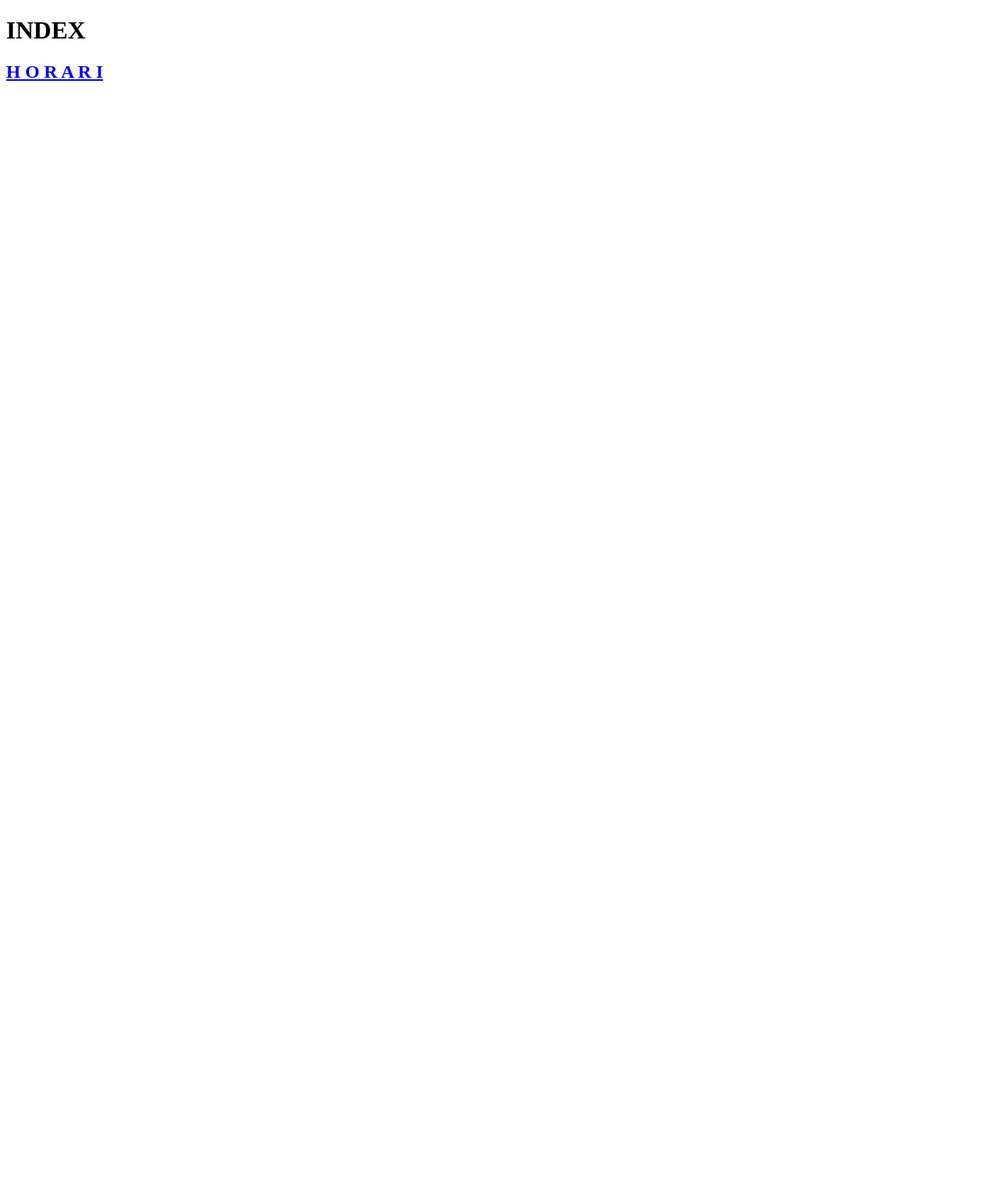
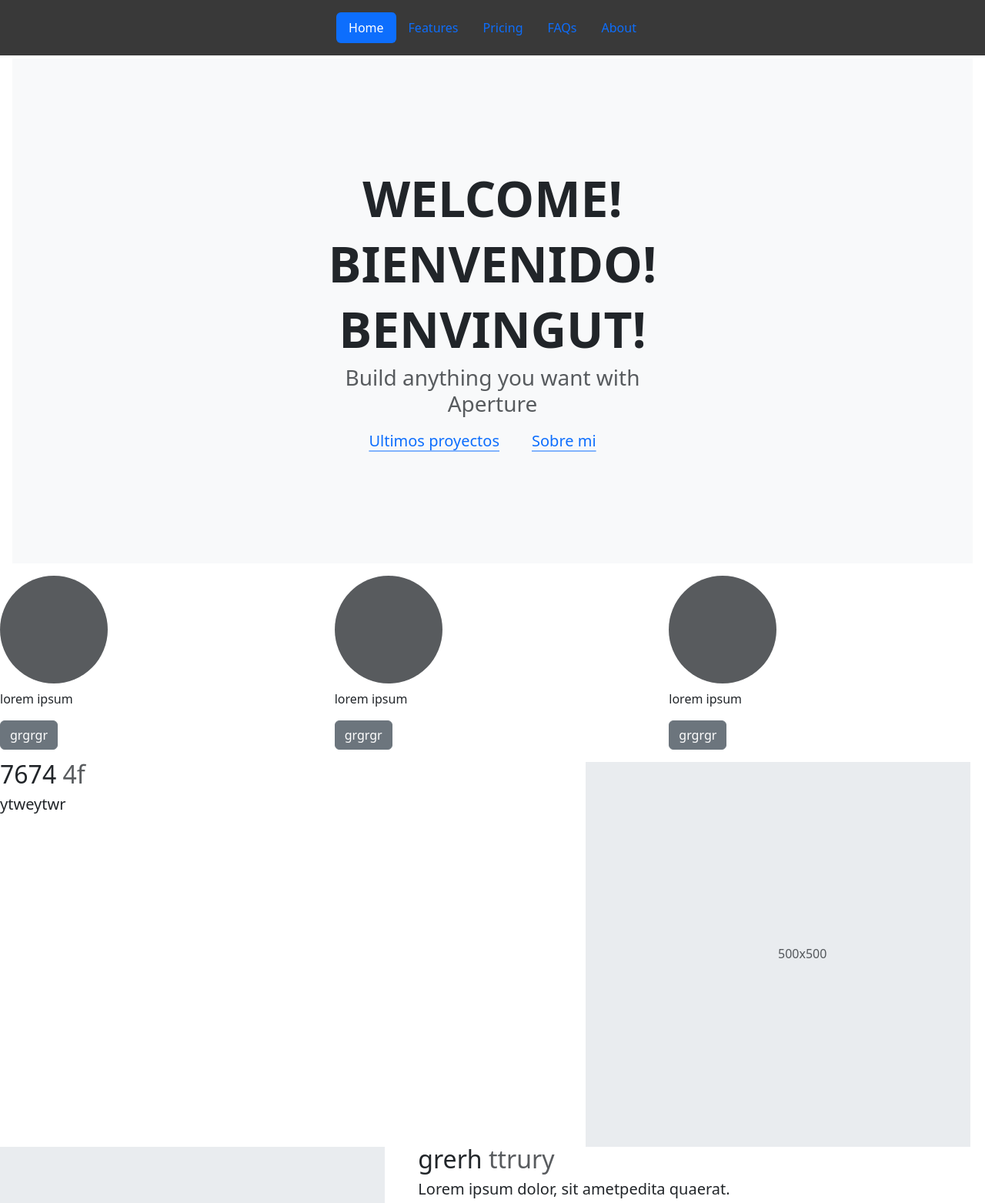
Before and after one commit to AaronPuertollano/demo, a website built with Parcel: page index.html in a window 1280 px wide. Shown: the top 1563 px of the page at 77% size. Before the commit the page ends 800 px from the top, so only its background shows below. Built offline with nearby package versions, Linux system fonts and the light colour scheme.

Commit message:
inicio web e imagenes

```diff
--- a/index.html
+++ b/index.html
@@ -5,15 +5,105 @@
     <meta name="viewport" content="width=device-width, initial-scale=1.0">
     <title>Aaron Index DIW</title>
     <link rel="stylesheet" href="style.css">
+    <link href="https://cdn.jsdelivr.net/npm/bootstrap@5.3.2/dist/css/bootstrap.min.css" rel="stylesheet" integrity="sha384-T3c6CoIi6uLrA9TneNEoa7RxnatzjcDSCmG1MXxSR1GAsXEV/Dwwykc2MPK8M2HN" crossorigin="anonymous">
 </head>
 <body>
-    <h1>
-        INDEX
-        <i style="color: rgba(12,25,180,1);"></i>
-    </h1>
 
-    <h2>
-        <a href="./taula/taula.html">H O R A R I</a>
-    </h2>
+  <header>
+    <div>
+      <header class="d-flex justify-content-center py-3">
+        <ul class="nav nav-pills">
+          <li class=""><a href="#" class="nav-link active" aria-current="page">Home</a></li>
+          <li class="nav-item"><a href="#" class="nav-link">Features</a></li>
+          <li class="nav-item"><a href="#" class="nav-link">Pricing</a></li>
+          <li class="nav-item"><a href="#" class="nav-link">FAQs</a></li>
+          <li class="nav-item"><a href="#" class="nav-link">About</a></li>
+        </ul>
+      </header>
+    </div>
+  </header>
+
+    <div class="position-relative overflow-hidden p-3 p-md-5 m-md-3 text-center bg-body-tertiary">
+        <div class="col-md-6 p-lg-5 mx-auto my-5">
+          <h1 class="display-3 fw-bold">WELCOME!</h1>
+          <h1 class="display-3 fw-bold">BIENVENIDO!</h1>
+          <h1 class="display-3 fw-bold">BENVINGUT!</h1>
+          <h3 class="fw-normal text-muted mb-3">Build anything you want with Aperture</h3>
+          <div class="d-flex gap-3 justify-content-center lead fw-normal">
+            <a class="icon-link" href="#">
+              Ultimos proyectos
+              <svg class="bi"><use xlink:href="#chevron-right"/></svg>
+            </a>
+            <a class="icon-link" href="#">
+              Sobre mi
+              <svg class="bi"><use xlink:href="#chevron-right"/></svg>
+            </a>
+          </div>
+        </div>
+    </div>
+
+
+    <div class="row">
+        <div class="col-lg-4">
+          <svg class="bd-placeholder-img rounded-circle" width="140" height="140" xmlns="http://www.w3.org/2000/svg" role="img" aria-label="Placeholder" preserveAspectRatio="xMidYMid slice" focusable="false"><title>Placeholder</title><rect width="100%" height="100%" fill="var(--bs-secondary-color)"/></svg>
+          <h2 class="fw-normal"></h2>
+          <p>lorem ipsum</p>
+          <p><a class="btn btn-secondary" href="#">grgrgr</a></p>
+        </div><!-- /.col-lg-4 -->
+        <div class="col-lg-4">
+            <svg class="bd-placeholder-img rounded-circle" width="140" height="140" xmlns="http://www.w3.org/2000/svg" role="img" aria-label="Placeholder" preserveAspectRatio="xMidYMid slice" focusable="false"><title>Placeholder</title><rect width="100%" height="100%" fill="var(--bs-secondary-color)"/></svg>
+            <h2 class="fw-normal"></h2>
+            <p>lorem ipsum</p>
+            <p><a class="btn btn-secondary" href="#">grgrgr</a></p>
+          </div><!-- /.col-lg-4 --><div class="col-lg-4">
+            <svg class="bd-placeholder-img rounded-circle" width="140" height="140" xmlns="http://www.w3.org/2000/svg" role="img" aria-label="Placeholder" preserveAspectRatio="xMidYMid slice" focusable="false"><title>Placeholder</title><rect width="100%" height="100%" fill="var(--bs-secondary-color)"/></svg>
+            <h2 class="fw-normal"></h2>
+            <p>lorem ipsum</p>
+            <p><a class="btn btn-secondary" href="#">grgrgr</a></p>
+          </div><!-- /.col-lg-4 -->
+    </div>
+
+
+    <div class="row featurette">
+        <div class="col-md-7">
+          <h2 class="featurette-heading fw-normal lh-1">7674<span class="text-body-secondary"> 4f</span></h2>
+          <p class="lead">ytweytwr</p>
+        </div>
+        <div class="col-md-5">
+          <svg class="bd-placeholder-img bd-placeholder-img-lg featurette-image img-fluid mx-auto" width="500" height="500" xmlns="http://www.w3.org/2000/svg" role="img" aria-label="Placeholder: 500x500" preserveAspectRatio="xMidYMid slice" focusable="false"><title>Placeholder</title><rect width="100%" height="100%" fill="var(--bs-secondary-bg)"/><text x="50%" y="50%" fill="var(--bs-secondary-color)" dy=".3em">500x500</text></svg>
+        </div>
+      </div>
+
+      <div class="row featurette">
+        <div class="col-md-7 order-md-2">
+          <h2 class="featurette-heading fw-normal lh-1">grerh<span class="text-body-secondary"> ttrury</span></h2>
+          <p class="lead">Lorem ipsum dolor, sit ametpedita quaerat.</p>
+        </div>
+        <div class="col-md-5 order-md-1">
+          <svg class="bd-placeholder-img bd-placeholder-img-lg featurette-image img-fluid mx-auto" width="500" height="500" xmlns="http://www.w3.org/2000/svg" role="img" aria-label="Placeholder: 500x500" preserveAspectRatio="xMidYMid slice" focusable="false"><title>Placeholder</title><rect width="100%" height="100%" fill="var(--bs-secondary-bg)"/><text x="50%" y="50%" fill="var(--bs-secondary-color)" dy=".3em">500x500</text></svg>
+        </div>
+      </div>
+
+
+
+    <div class="container">
+        <footer class="d-flex flex-wrap justify-content-between align-items-center py-3 my-4 border-top">
+          <div class="col-md-4 d-flex align-items-center">
+            <a href="/" class="mb-3 me-2 mb-md-0 text-body-secondary text-decoration-none lh-1">
+              <svg class="bi" width="30" height="24"><use xlink:href="#bootstrap"/></svg>
+            </a>
+            <span class="mb-3 mb-md-0">&copy; 2024 Company, Inc</span>
+          </div>
+
+          <ul class="nav col-md-4 justify-content-end list-unstyled d-flex">
+            <li class="ms-3"><a class="text-body-secondary" href="#"><svg class="bi" width="24" height="24"><use xlink:href="#twitter"/></svg></a></li>
+            <li class="ms-3"><a class="text-body-secondary" href="#"><svg class="bi" width="24" height="24"><use xlink:href="#instagram"/></svg></a></li>
+            <li class="ms-3"><a class="text-body-secondary" href="#"><svg class="bi" width="24" height="24"><use xlink:href="#facebook"/></svg></a></li>
+          </ul>
+        </footer>
+    </div>
+
+
+<script src="https://cdn.jsdelivr.net/npm/bootstrap@5.3.2/dist/js/bootstrap.bundle.min.js" integrity="sha384-C6RzsynM9kWDrMNeT87bh95OGNyZPhcTNXj1NW7RuBCsyN/o0jlpcV8Qyq46cDfL" crossorigin="anonymous"></script>
 </body>
 </html>
--- a/package.json
+++ b/package.json
@@ -4,12 +4,15 @@
   "main": "index.js",
   "scripts": {
     "start": "npx parcel index.html",
-    "test": "echo \"Error: no test specified\" && exit 1"
+    "test": "node test --experimental-test-coverage"
   },
   "author": "",
   "license": "ISC",
   "description": "",
   "devDependencies": {
     "parcel": "^2.12.0"
+  },
+  "dependencies": {
+    "bootstrap": "^5.3.3"
   }
 }
--- a/style.css
+++ b/style.css
@@ -0,0 +1,24 @@
+:root {
+    --principal-one: #FFFCEF;
+    --secon-one: #D2EBCD;
+    --third-one: #FF7F5B;
+    --four-one: #393939;
+}
+
+header {
+    position: fixed;
+    top: 0;
+    width: 100%;
+    z-index: 1000; /* Asegura que esté por encima de otros elementos */
+    background-color: #393939; /* Agrega un fondo para evitar superposición de contenido */
+    color: #FFFCEF; /* Opcional, para separar visualmente el header */
+}
+
+  body {
+    padding-top: 60px; /* Asegura que el contenido no quede oculto debajo del header fijo */
+}
+
+footer{
+    background-color: #393939;
+    color: #FFFCEF;
+}
```
Also changed, not shown: test/cash.js (added, +60 -0 lines), test/cash.test.js (added, +19 -0 lines), img/VistaMall.jpg (added), img/album.jpg (added), img/libro.jpg (added), img/pelicula.jpg (added), img/podcast.jpg (added), img/yo_adl.jpg (added), img/yo_jov.jpg (added), persWeb/proyectos.html (added), persWeb/sobremi.html (added), 1 other file.
